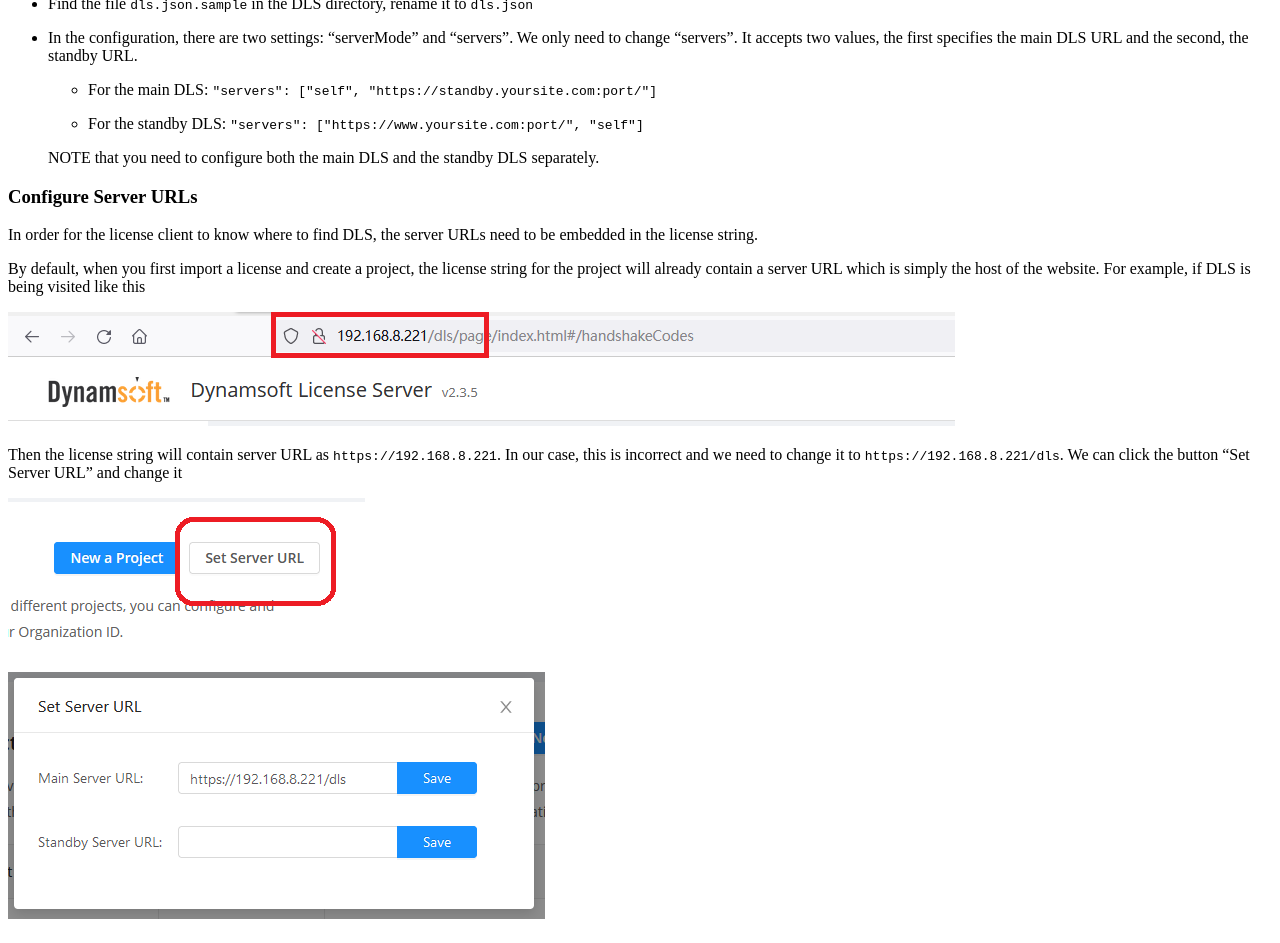
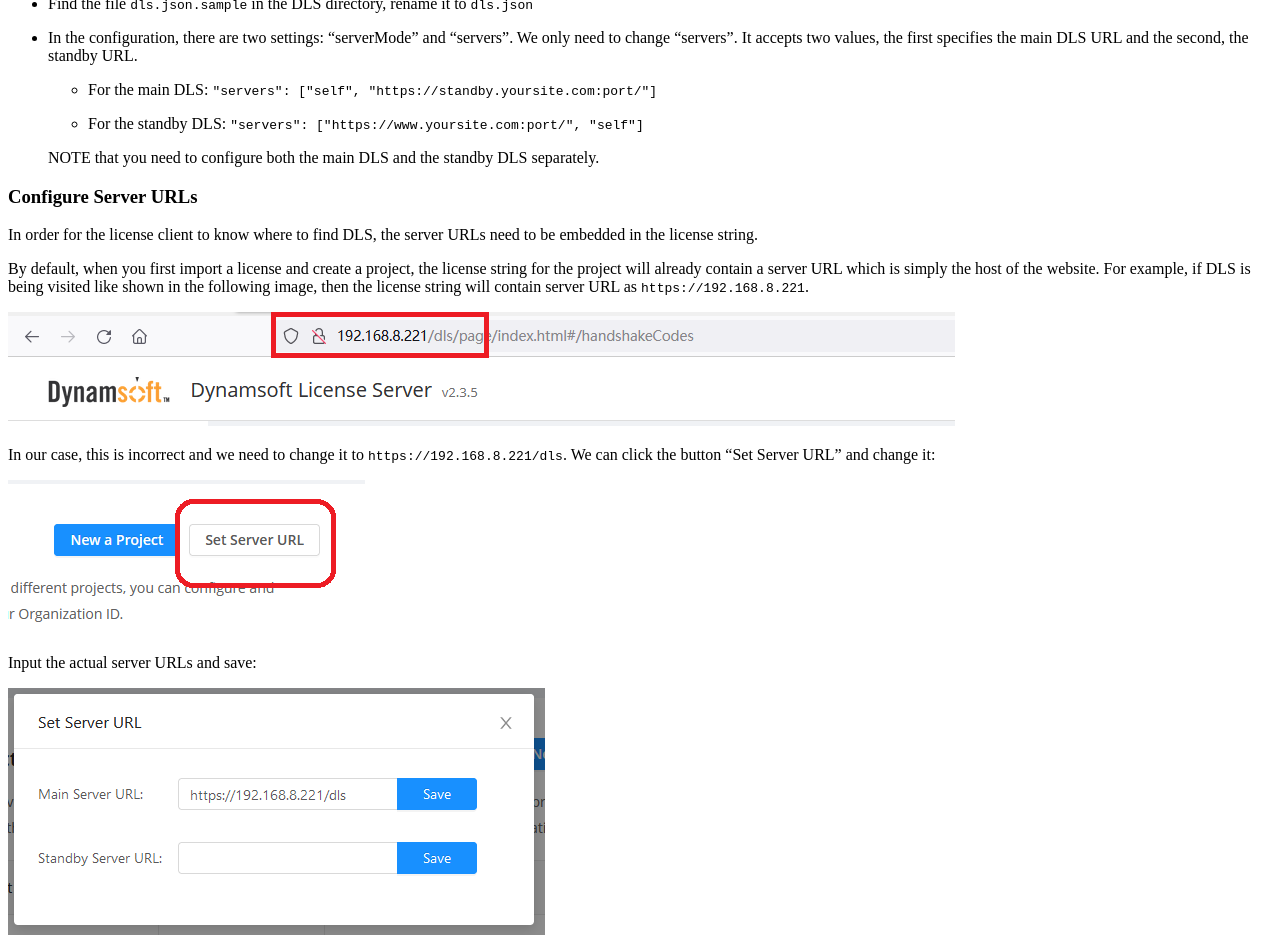
Before and after one commit to dynamsoft-docs/license-server-docs, a Jekyll site: the page built from selfhosting/DLSonWindows.md, in a window 1280 px wide and 1400 px high, scrolled down 2749 px. Shown: the top 943 px of the window. Built offline with Jekyll 4.4.1, drawn with Linux system fonts in a browser that asks for light colours; some of the changed text lies outside the part shown.

Commit message:
more emphasis on UI customization

```diff
--- a/selfhosting/DLSonWindows.md
+++ b/selfhosting/DLSonWindows.md
@@ -84,12 +84,16 @@
 
 In order for the license client to know where to find DLS, the server URLs need to be embedded in the license string.
 
-By default, when you first import a license and create a project, the license string for the project will already contain a server URL which is simply the host of the website. For example, if DLS is being visited like this
+By default, when you first import a license and create a project, the license string for the project will already contain a server URL which is simply the host of the website. For example, if DLS is being visited like shown in the following image, then the license string will contain server URL as `https://192.168.8.221`.
 
 ![dls-url-001]({{site.assets}}imgs/dls-url-config-001.png)
 
-Then the license string will contain server URL as `https://192.168.8.221`. In our case, this is incorrect and we need to change it to `https://192.168.8.221/dls`. We can click the button "Set Server URL" and change it
+In our case, this is incorrect and we need to change it to `https://192.168.8.221/dls`. We can click the button "Set Server URL" and change it:
 
 ![dls-url-002]({{site.assets}}imgs/dls-url-config-002.png)
 
+Input the actual server URLs and save:
+
 ![dls-url-003]({{site.assets}}imgs/dls-url-config-003.png)
+
+Once saved, all license strings will be updated to contain the server URLs.
```
Also changed, not shown: selfhosting/DLSonLinux.md (+6 -2 lines).
